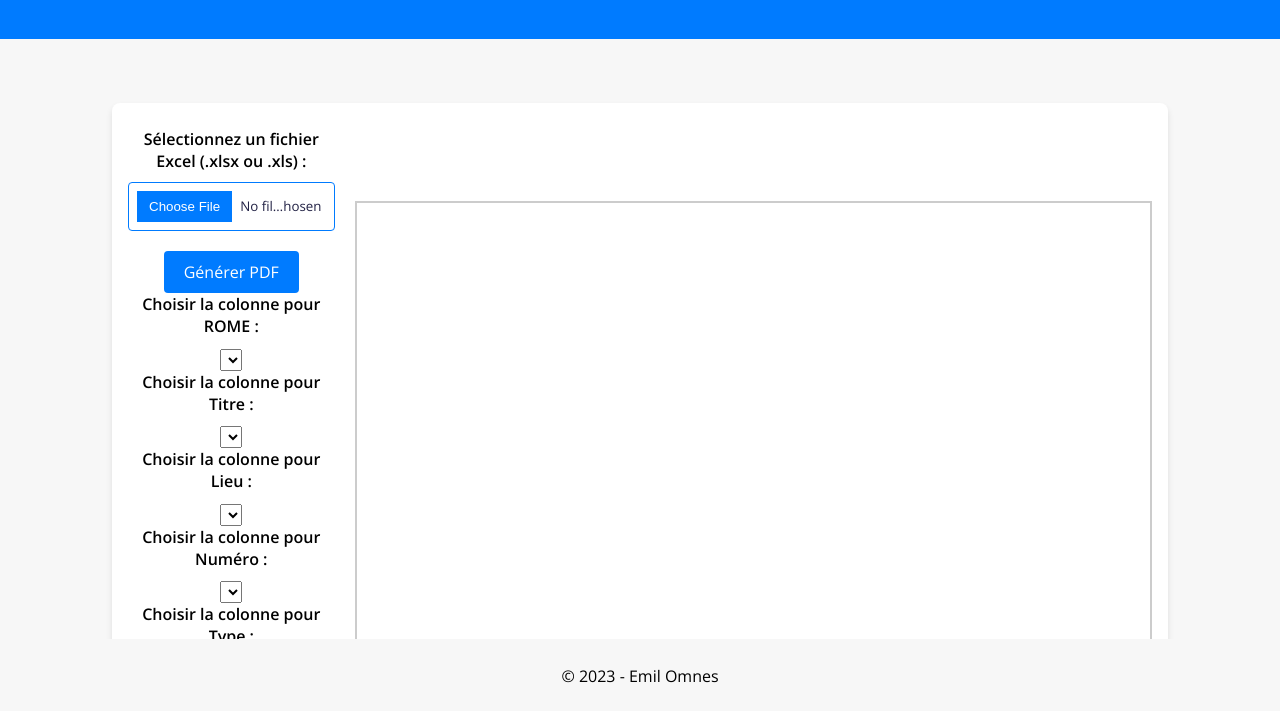
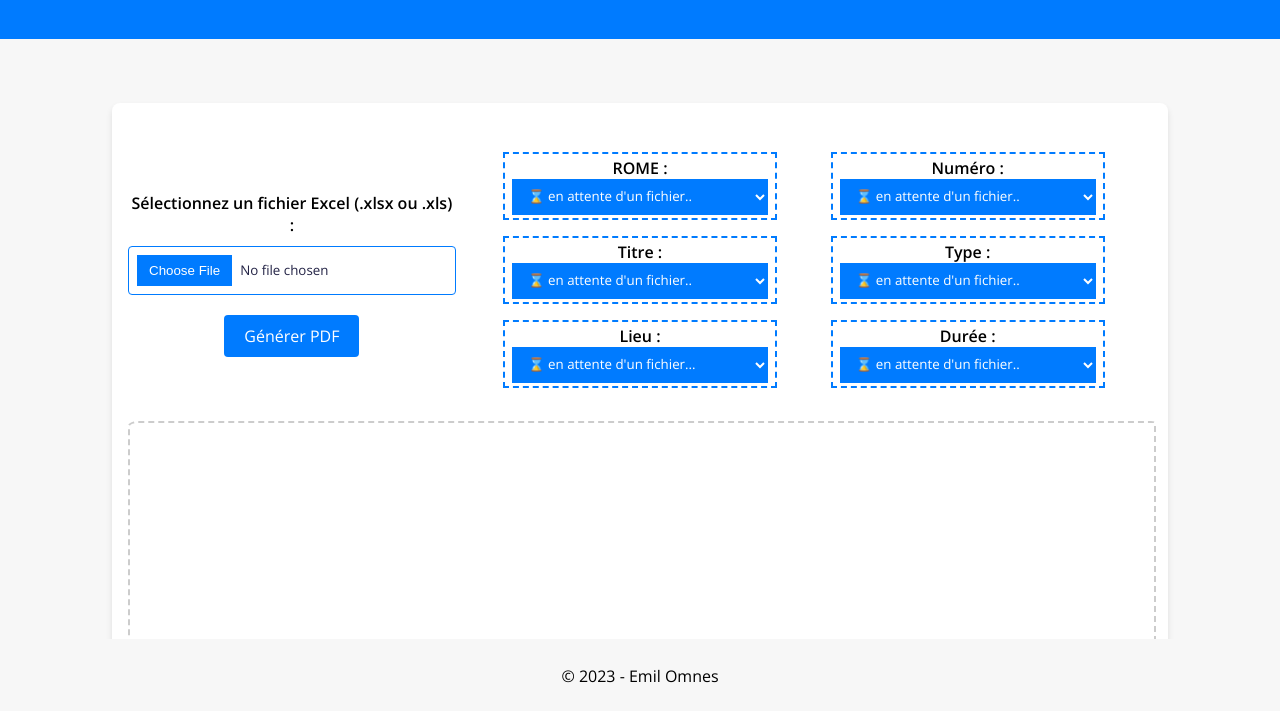
Before and after one commit to EOMNS/Offres-Stardust, a plain HTML site: page index.html in a window 1280 px wide. Shown: the part 87-798 px from the top of the page. Drawn offline with nearby package versions, Linux system fonts and the light colour scheme; a script that the page names is missing.

Commit message:
Add files via upload

```diff
--- a/def.js
+++ b/def.js
@@ -105,7 +105,7 @@ function addOptionsToDropdown(dropdown, options, storedValue) {
     // Ajouter une option par défaut
     const defaultOption = document.createElement('option');
     defaultOption.value = null;
-    defaultOption.text = 'Choisir...';
+    defaultOption.text = '👀 Choisir...';
     dropdown.add(defaultOption);
 
     // Ajouter les options du tableau Excel
@@ -117,7 +117,7 @@ function addOptionsToDropdown(dropdown, options, storedValue) {
     });
 
     // Sélectionner la valeur stockée si elle existe
-    dropdown.value = dropdown.value ? storedValue : defaultOption.value;
+    dropdown.value = options.includes(storedValue) ? storedValue : defaultOption.value;
 }
 
 function generateDropdowns(sheetData, dropdownIds) {
--- a/index.html
+++ b/index.html
@@ -17,40 +17,58 @@
     </header>
     <main>
         <div id="conteneur">
+            <div id="subconteneur">
                 <div id="uploadWindow">
                     <label for="inputFile">Sélectionnez un fichier Excel (.xlsx ou .xls) :</label>
                     <input class="custom-file-input" type="file" id="inputFile" accept=".xlsx, .xls">
                     <button type="button" onclick="generatePDF()">Générer PDF</button>
+                </div>
                 <div id="dropdowns" class="dropdowns">
-                    <div id="solodrop">
-                        <label for="ROMEDropdown">Choisir la colonne pour ROME :</label>
+                    <div class="ddgroup">
+                        <div class="solodrop">
+                            <label for="ROMEDropdown">ROME :
                             <select id="ROMEDropdown">
+                                <option value="">⌛ en attente d'un fichier..</option>
                             </select>
                         </div>
-                    <div id="solodrop">
-                        <label for="titreDropdown">Choisir la colonne pour Titre :</label>
+                        <div class="solodrop">
+                            <label for="titreDropdown">Titre :
                             <select id="titreDropdown">
+                                <option value="">⌛ en attente d'un fichier..</option>
                             </select>
+                            </label>
                         </div>
-                    <div id="solodrop">
-                        <label for="lieuDropdown">Choisir la colonne pour Lieu :</label>
+                        <div class="solodrop">
+                            <label for="lieuDropdown">Lieu :
                             <select id="lieuDropdown">
+                                <option value="">⌛ en attente d'un fichier...</option>
                             </select>
+                            </label>
                         </div>
-                    <div id="solodrop">
-                        <label for="numeroDropdown">Choisir la colonne pour Numéro :</label>
+                    </div>
+                    <div class="ddgroup">
+                        <div class="solodrop">
+                            <label for="numeroDropdown">Numéro :
                             <select id="numeroDropdown">
+                                <option value="">⌛ en attente d'un fichier..</option>
                             </select>
+                            </label>
                         </div>
-                    <div id="solodrop">
-                        <label for="typeDropdown">Choisir la colonne pour Type :</label>
+                        <div class="solodrop">
+                            <label for="typeDropdown">Type :
                             <select id="typeDropdown">
+                                <option value="">⌛ en attente d'un fichier..</option>
                             </select>
+                            </label>
                         </div>
-                    <div id="solodrop">
-                        <label for="dureeDropdown">Choisir la colonne pour Durée :</label>
+                        <div class="solodrop">
+                            <label for="dureeDropdown">Durée :
                             <select id="dureeDropdown">
+                                <option value="">⌛ en attente d'un fichier..</option>
                             </select>
+                            </label>
+                            </div>
+                        </div>
                     </div>
                 </div>
             </div>
--- a/script.js
+++ b/script.js
@@ -65,11 +65,8 @@ async function generatePDF() {
     const dateFormatee = DateUtilitaire.dateFormatee();
     const heureFormatee = DateUtilitaire.heureFormatee();
     doc.setDrawColor(0);
-    // Couleur du trait : noir
     doc.setLineWidth(0.7);
-    // Épaisseur du trait en points (1 point = 0.3528 mm)
     doc.line(largeurPage / 2, hauteurPage, largeurPage / 2, -hauteurPage, 'S');
-    // Position x, y, largeur, hauteur
 
     doc.setFont('Arial', 'bold');
     doc.setFontSize(25)
--- a/styles.css
+++ b/styles.css
@@ -54,23 +54,30 @@ input[type="file"] {
     display: flex;
     align-items: flex-start;
     width: 100%;
-    justify-content: center;
+}
+
+#subconteneur {
+    display: flex;
+    align-items: flex-start;
+    width: 100%; /* Ajustez la largeur en fonction de vos besoins */
 }
 
 #uploadWindow {
     text-align: center;
     margin: auto;
-    width: 400px;
-    justify-content: center;
+    width: 50%; /* Ajustez la largeur en fonction de vos besoins */
 }
 
 #cadrePDF {
     margin: auto;
-    border: 2px solid #ccc;
-    width: 120vw;
+    border: 0.25vb dashed #ccc;
+    border-radius: 1% 0.5%;
+    width: 100%;
     height: 60vh;
-    max-width: 800px; /* Ajoutez une limite de largeur */
-    margin-left: 20px;
+    max-width: 100%; /* Ajoutez une limite de largeur */
+}
+#cadrePDF iframe {
+    border-radius: 1% 0.5%;
 }
 
 #inputFile {
@@ -126,3 +133,42 @@ input[type=file] {
   input[type=file]::file-selector-button:hover {
     background: #4fa4ff;
   }
+#dropdowns {
+    margin: 2%;
+    height: auto;
+    width: 100%;
+    display: flex;
+    flex-wrap: wrap; /* Permet aux éléments de passer à la ligne si l'espace est insuffisant */
+    justify-content: space-between; /* Distribue l'espace également entre les éléments */
+    align-items: flex-start; /* Aligne les éléments en haut de la div parente */
+    text-align: center;
+}
+#dropdowns .ddgroup {
+    height: auto;
+    width: 50%; /* Utilisez moins que 50% pour éviter les problèmes de marges et de bordures */
+    box-sizing: border-box; /* Inclut les marges et les bordures dans le calcul de la largeur */
+    display: flex;
+    flex-wrap: wrap;
+    justify-content: space-around;
+    align-items: center;
+}
+#dropdowns label
+{
+    width: 20vw;
+    outline: 2px dashed #007bff;
+    outline-offset: -5px;
+    margin-right: 0px;
+    border: none;
+    padding: 8px 12px;
+    color: #000000;
+    cursor: pointer;
+}
+#dropdowns select
+{
+    width: 100%;
+    border: none;
+    background: #007bff;
+
+    padding: 8px 12px;
+    color: #fff;
+}
```
Lines whose indentation alone changed are shown as unchanged.
